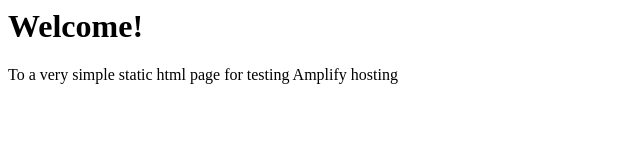
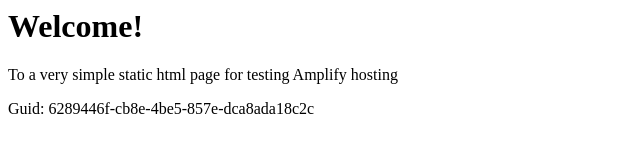
Before and after one commit to aws-aemilia-fra/Github-PR-Commit-Integration-Test-DoNotTouch-v0-preprod-eu-central-1, a website: page src/index.html in a window 1280 px wide. Shown: the whole page, without its empty margins (0-640 px from the left). Drawn offline with Linux system fonts and the light colour scheme.

Commit message:
commit from integ tests

```diff
--- a/src/index.html
+++ b/src/index.html
@@ -1,3 +1,5 @@
+
+
 <html lang="en">
 
 <head>
@@ -10,6 +12,6 @@
 <body>
     <h1>Welcome!</h1>
     <p>To a very simple static html page for testing Amplify hosting</p>
-</body>
+    <p>Guid: 6289446f-cb8e-4be5-857e-dca8ada18c2c</p></body>
 
 </html>
```
